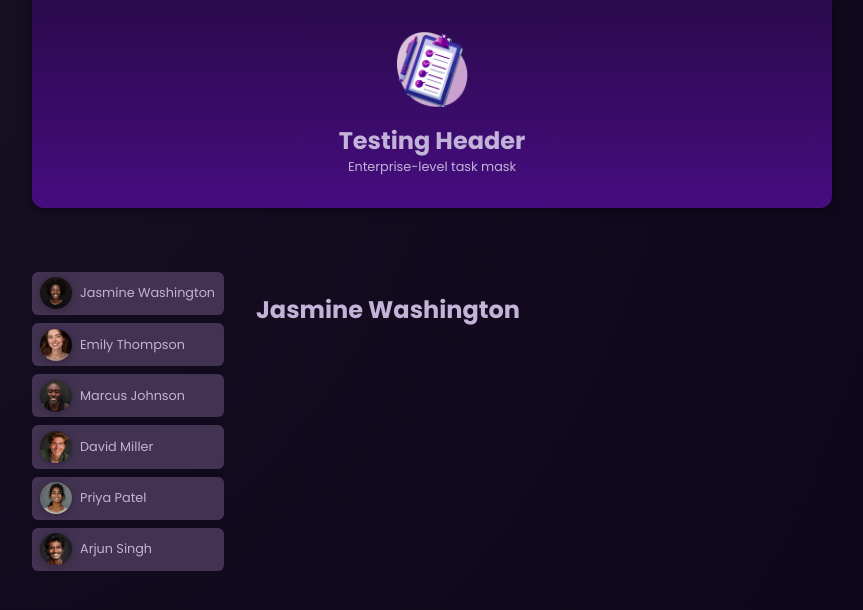
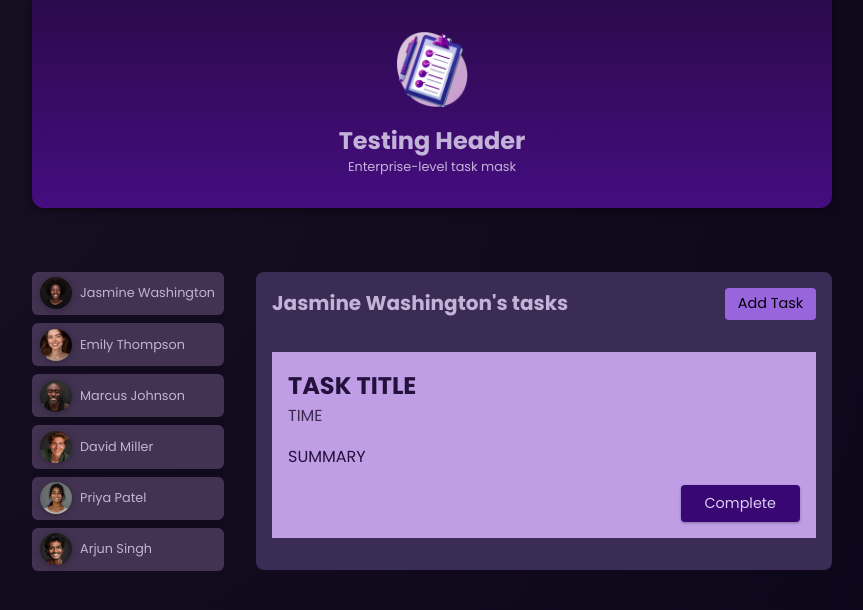
Before and after one commit to danielPaulinoMesquita/udemy-angular-course, an Angular app: page / in a window 1280 px wide. Both pictures are taken after a click on the button "Jasmine Washington". Shown: the top 610 px of the page, without its empty margins (208-1071 px from the left). Built offline with nearby package versions, Linux system fonts and the light colour scheme.

Commit message:
24- Adding tasks for specific users

```diff
--- a/src/app/app.component.html
+++ b/src/app/app.component.html
@@ -1,18 +1,16 @@
 <app-header/>
 <main>
   <ul id="users">
-    <!--    @for (user of users; track user.id) {-->
-    <li *ngFor="let user of users">
-      <app-user [user]="user" (select)="onSelectUser($event)" />
-    </li>
-    <!--    }-->
+    @for (user of users; track user.id) {
+      <li>
+        <app-user [user]="user" (select)="onSelectUser($event)" />
+      </li>
+    }
   </ul>
 
-<!--  @if (selectedUser) {-->
-  <app-tasks *ngIf="selectedUser; else fallback" [name]="selectedUser!.name"/>
-  <ng-template #fallback>
-<!--    } @else {-->
+  @if (selectedUser) {
+    <app-tasks [userId]="selectedUser.id" [name]="selectedUser.name"/>
+  } @else {
     <p id="fallback">Select a user to see their tasks!</p>
-<!--    }-->
-  </ng-template>
+  }
 </main>
--- /dev/null
+++ b/src/app/tasks/task/task.component.css
@@ -0,0 +1,37 @@
+article {
+  padding: 1rem;
+  color: #25113d;
+  background-color: #bf9ee5;
+}
+
+h2 {
+  margin: 0;
+}
+
+time {
+  color: #3c2c50;
+}
+
+.actions {
+  text-align: right;
+  margin: 0;
+}
+
+.actions button {
+  font: inherit;
+  font-size: 0.9rem;
+  cursor: pointer;
+  background-color: #380774;
+  color: #decdf2;
+  border-radius: 4px;
+  padding: 0.5rem 1.5rem;
+  border: none;
+  box-shadow: 0 1px 3px rgba(0, 0, 0, 0.3);
+  transition: all 0.3s ease;
+}
+
+.actions button:hover,
+.actions button:active {
+  background-color: #4a0774;
+  box-shadow: 0 1px 6px rgba(0, 0, 0, 0.3);
+}
--- /dev/null
+++ b/src/app/tasks/task/task.component.html
@@ -0,0 +1,8 @@
+<article>
+  <h2>TASK TITLE</h2>
+  <time>TIME</time>
+  <p>SUMMARY</p>
+  <p class="actions">
+    <button>Complete</button>
+  </p>
+</article>
--- a/src/app/tasks/tasks.component.css
+++ b/src/app/tasks/tasks.component.css
@@ -0,0 +1,63 @@
+#tasks {
+  padding: 1rem;
+  border-radius: 8px;
+  max-height: 60vh;
+  overflow: auto;
+  background-color: #3a2c54;
+}
+
+header {
+  display: flex;
+  justify-content: space-between;
+  align-items: flex-start;
+  margin-bottom: 2rem;
+  gap: 1rem;
+}
+
+h2 {
+  margin: 0;
+  font-size: 0.9rem;
+  width: 60%;
+  text-wrap: balance;
+}
+
+menu {
+  margin: 0;
+  padding: 0;
+}
+
+menu button {
+  font: inherit;
+  cursor: pointer;
+  background-color: #9965dd;
+  border-radius: 4px;
+  border: none;
+  padding: 0.35rem 0.8rem;
+  font-size: 0.9rem;
+}
+
+menu button:hover,
+menu button:active {
+  background-color: #a565dd
+}
+
+ul {
+  list-style: none;
+  margin: 1rem 0;
+  padding: 0;
+  display: flex;
+  flex-direction: column;
+  gap: 1rem;
+  max-height: 50vh;
+  overflow: auto;
+}
+
+@media (min-width: 768px) {
+  h2 {
+    font-size: 1.25rem;
+  }
+
+  menu {
+    width: auto;
+  }
+}
--- a/src/app/tasks/tasks.component.html
+++ b/src/app/tasks/tasks.component.html
@@ -1 +1,16 @@
-<h2>{{name}}</h2>
+<section id="tasks">
+  <header>
+    <h2>{{name}}'s tasks</h2>
+    <menu>
+      <button>Add Task</button>
+    </menu>
+  </header>
+
+  <ul>
+    @for(task of selectedUserTasks; track task.id) {
+      <li>
+        <app-task/>
+      </li>
+    }
+  </ul>
+</section>
--- a/src/app/tasks/tasks.component.ts
+++ b/src/app/tasks/tasks.component.ts
@@ -1,14 +1,52 @@
 import {Component, Input} from "@angular/core";
+import {TaskComponent} from "./task/task.component";
 
 
 @Component({
   selector: "app-tasks",
   standalone: true,
-  imports: [],
+  imports: [
+    TaskComponent
+  ],
   templateUrl: "./tasks.component.html",
   styleUrl: "./tasks.component.css"
 })
 export class TasksComponent {
-  @Input() name: string | undefined
+  @Input({required: true}) userId!:string;
+  @Input({required: true}) name!: string
 
+  tasks = [
+    {
+      id: 't1',
+      userId: 'u1',
+      title: 'Master Angular',
+      summary: 'Master Angular lorem ipsum dolor sit amet',
+      dueDate: '2025-12-31'
+    },
+    {
+      id: 't2',
+      userId: 'u2',
+      title: 'Master 2 Angular',
+      summary: 'Master Angular lorem ipsum dolor sit amet',
+      dueDate: '2025-12-31'
+    },
+    {
+      id: 't3',
+      userId: 'u3',
+      title: 'Master Third 3 Angular',
+      summary: 'Master Angular lorem ipsum dolor sit amet',
+      dueDate: '2025-12-31'
+    },
+    {
+      id: 't3',
+      userId: 'u3',
+      title: 'Master Third 4 Angular',
+      summary: 'Testing Angular lorem ipsum dolor sit amet',
+      dueDate: '2025-12-31'
+    }
+  ]
+
+  get selectedUserTasks() {
+    return this.tasks.filter((task) => task.userId === this.userId)
+  }
 }
```
Also changed, not shown: src/app/tasks/task/task.component.ts (added, +12 -0 lines).
